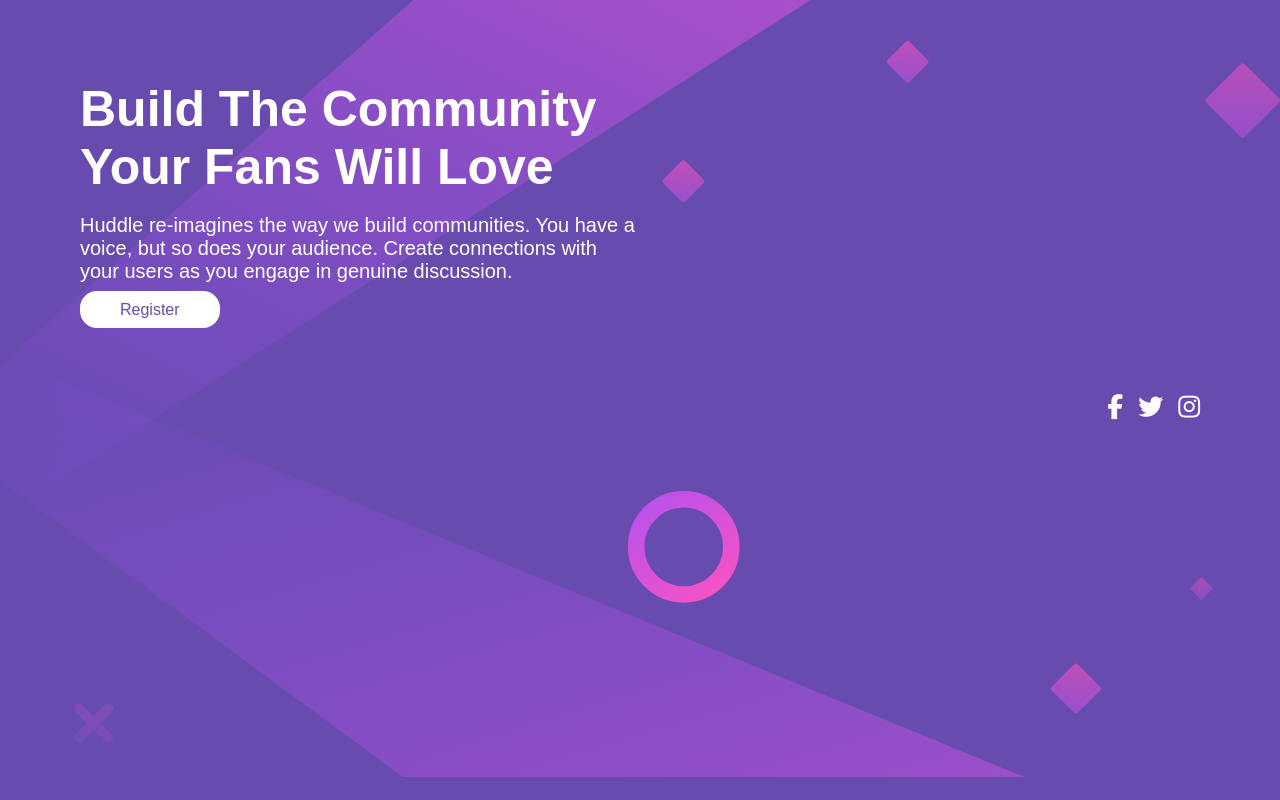
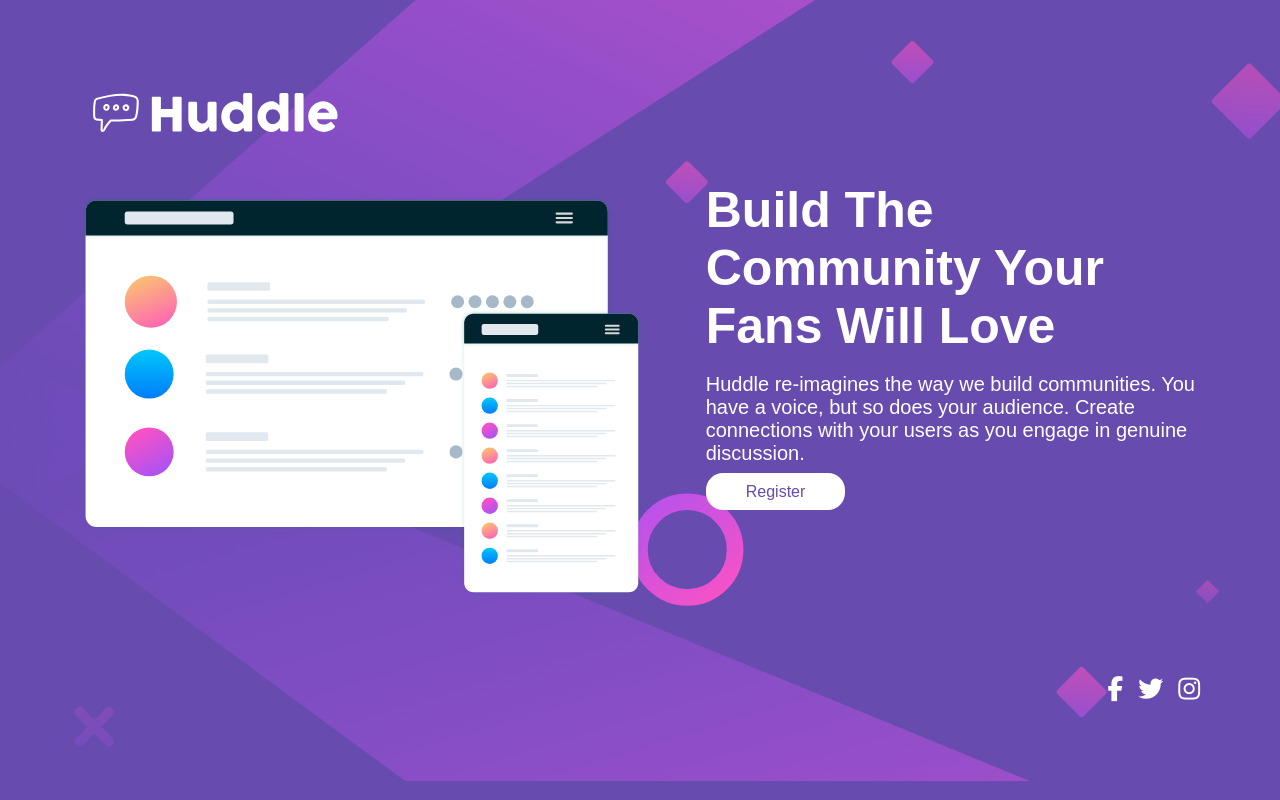
Before and after one commit to Mayar12-gif/Huddle-landing-page-with-a-single-introductory-section, a plain HTML site: page index.html in a window 1280 px wide. Drawn offline with Linux system fonts and the light colour scheme.

Commit message:
index.html

```diff
--- a/index.html
+++ b/index.html
@@ -16,8 +16,8 @@
 <div class="container">
 <div class="landing">
     <div class="imges">
-      <img src="/images/logo.svg" alt="" class="logo">
-    <img src="/images/illustration-mockups.svg" alt="" class="img">
+      <img src="logo.svg" alt="" class="logo">
+    <img src="illustration-mockups.svg" alt="" class="img">
    </div>
 <div class="content-text">
       <h1>Build The Community Your Fans Will Love</h1>
```
